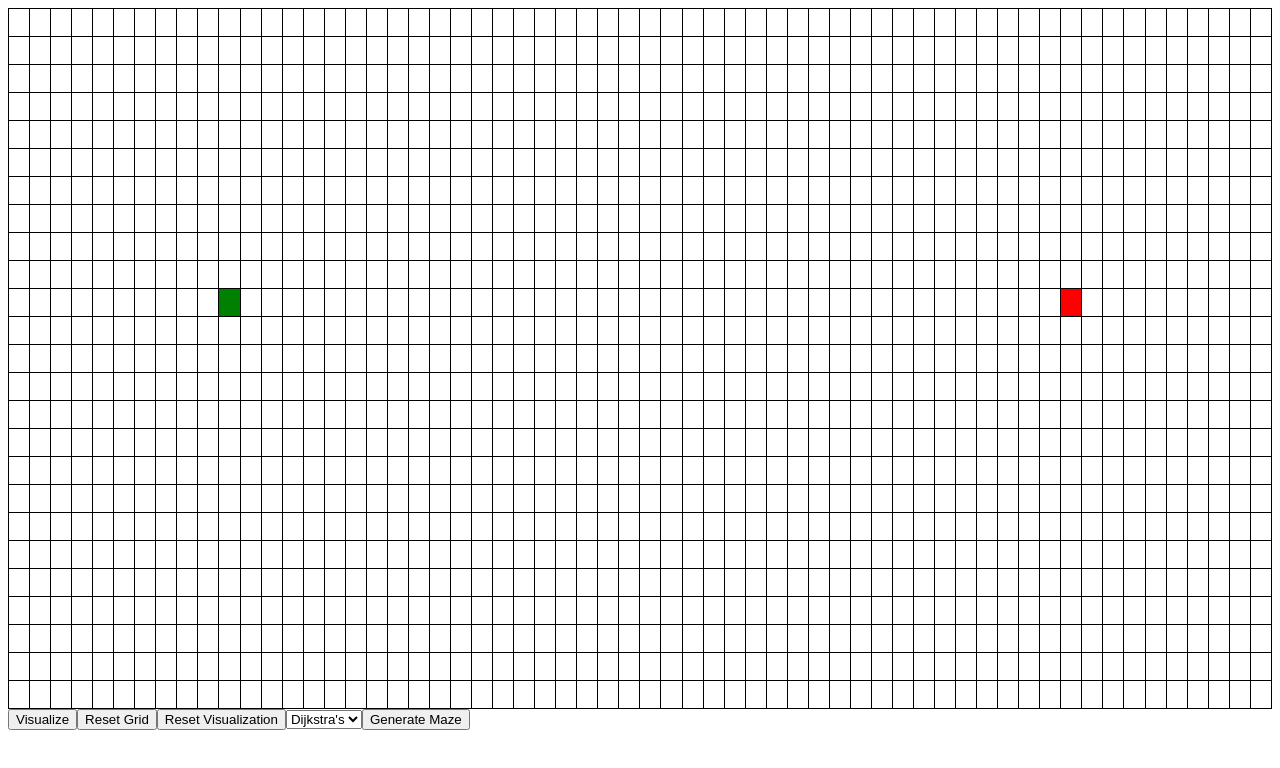
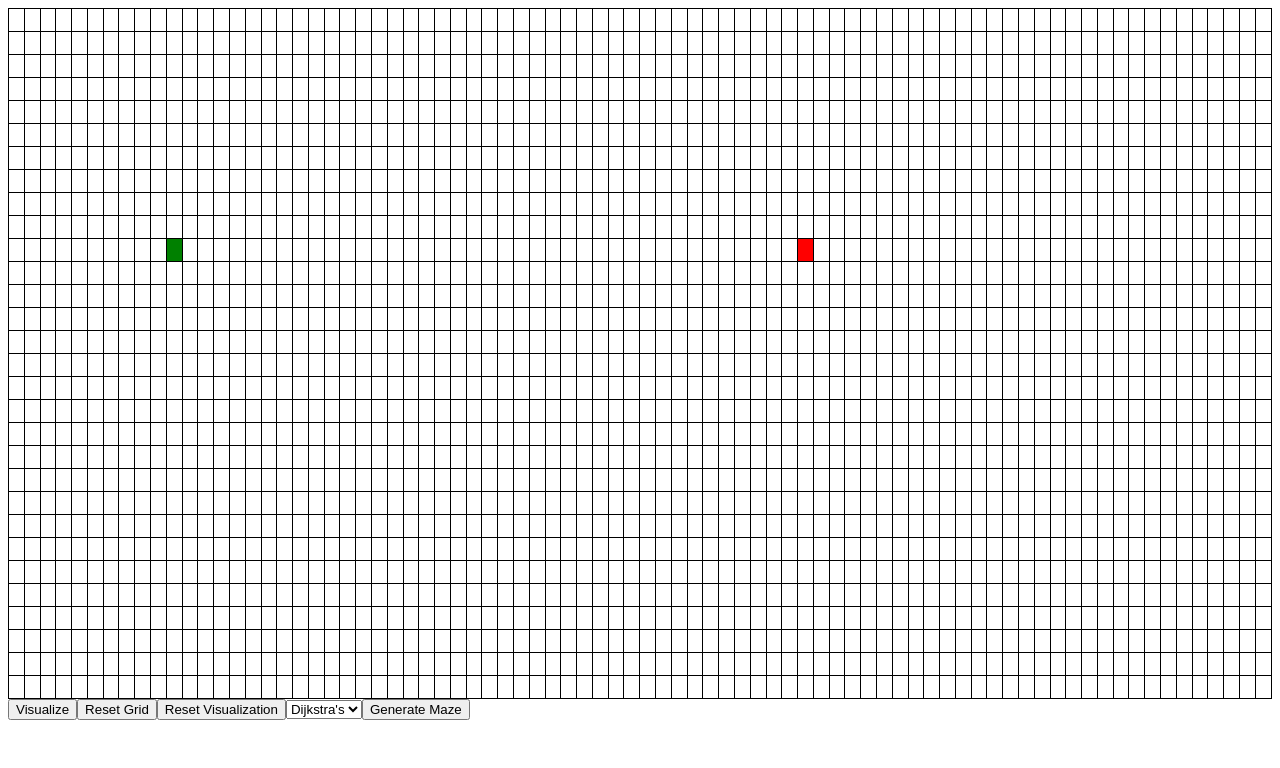
Before and after one commit to cheuyin/pathfinding-visualizer, a React (Vite) app: page / in a window 1280 px wide. Shown: the top 768 px of the page. Built offline with nearby package versions, Linux system fonts and the light colour scheme.

Commit message:
Make source and target nodes draggable

```diff
--- a/src/components/grid-cell.tsx
+++ b/src/components/grid-cell.tsx
@@ -4,24 +4,31 @@ import { NodeType } from '../types/enums';
 
 interface GridCellProps {
   node: Node;
-  isMakingWalls: boolean;
-  onMakeWall?: (selectedNode: Node) => void;
+  onBlankNodeClicked: (selectedNode: Node) => void;
+  onMouseOver: (selectedNode: Node) => void;
 }
 
-export const GridCell: React.FC<GridCellProps> = ({ node, isMakingWalls, onMakeWall }) => {
+export const GridCell: React.FC<GridCellProps> = ({ node, onBlankNodeClicked, onMouseOver }) => {
+  const handleOnMouseDown = () => {
+    if (node.type === NodeType.BLANK) {
+      onBlankNodeClicked(node);
+    }
+  };
+
   return (
     <Cell
       $bgColor={getBackgroundColor(node.type)}
-      onMouseOver={() => isMakingWalls && onMakeWall && onMakeWall(node)}
-      onMouseDown={() => onMakeWall && onMakeWall(node)}
+      onMouseOver={() => onMouseOver(node)}
+      onMouseDown={handleOnMouseDown}
+      draggable={node.type === NodeType.SOURCE || node.type === NodeType.TARGET}
     />
   );
 };
 
 const Cell = styled.td<{ $bgColor: string }>`
   border: 1px solid black;
-  width: 25px;
-  height: 25px;
+  width: 20px;
+  height: 20px;
   background-color: ${(props) => props.$bgColor};
 `;
 
--- a/src/components/grid.tsx
+++ b/src/components/grid.tsx
@@ -56,15 +56,22 @@ export const Grid: React.FC = () => {
   return (
     <div>
       <Table>
-        <tbody onMouseDown={() => setIsMakingWalls(true)}>
+        <tbody>
           {grid.map((row, rowIdx) => (
             <tr key={rowIdx}>
               {row.map((node, colIdx) => (
                 <GridCell
                   key={`${colIdx} ${rowIdx}`}
                   node={node}
-                  isMakingWalls={isMakingWalls}
-                  onMakeWall={setWall}
+                  onMouseOver={(node) => {
+                    if (isMakingWalls) {
+                      setWall(node);
+                    }
+                  }}
+                  onBlankNodeClicked={(node) => {
+                    setIsMakingWalls(true);
+                    setWall(node);
+                  }}
                 />
               ))}
             </tr>
--- a/src/hooks/use-visualizer.ts
+++ b/src/hooks/use-visualizer.ts
@@ -6,8 +6,8 @@ import { dijkstra } from '../utils/pathfinding-algorithms/dijkstra';
 import { Algorithm } from '../types/types';
 import { recursiveBacktracking } from '../utils/maze-generation-algorithms/recursive-backtracking';
 
-const NUM_GRID_COLS = 60;
-const NUM_GRID_ROWS = 25;
+const NUM_GRID_COLS = 80;
+const NUM_GRID_ROWS = 30;
 
 export const useVisualizer = () => {
   const [sourceCoord, setSourceCoord] = useState({
@@ -167,6 +167,8 @@ export const useVisualizer = () => {
     setAlgorithm,
     isVisualizing,
     generateMaze,
+    setTargetCoord,
+    setSourceCoord,
   };
 };
 
```
